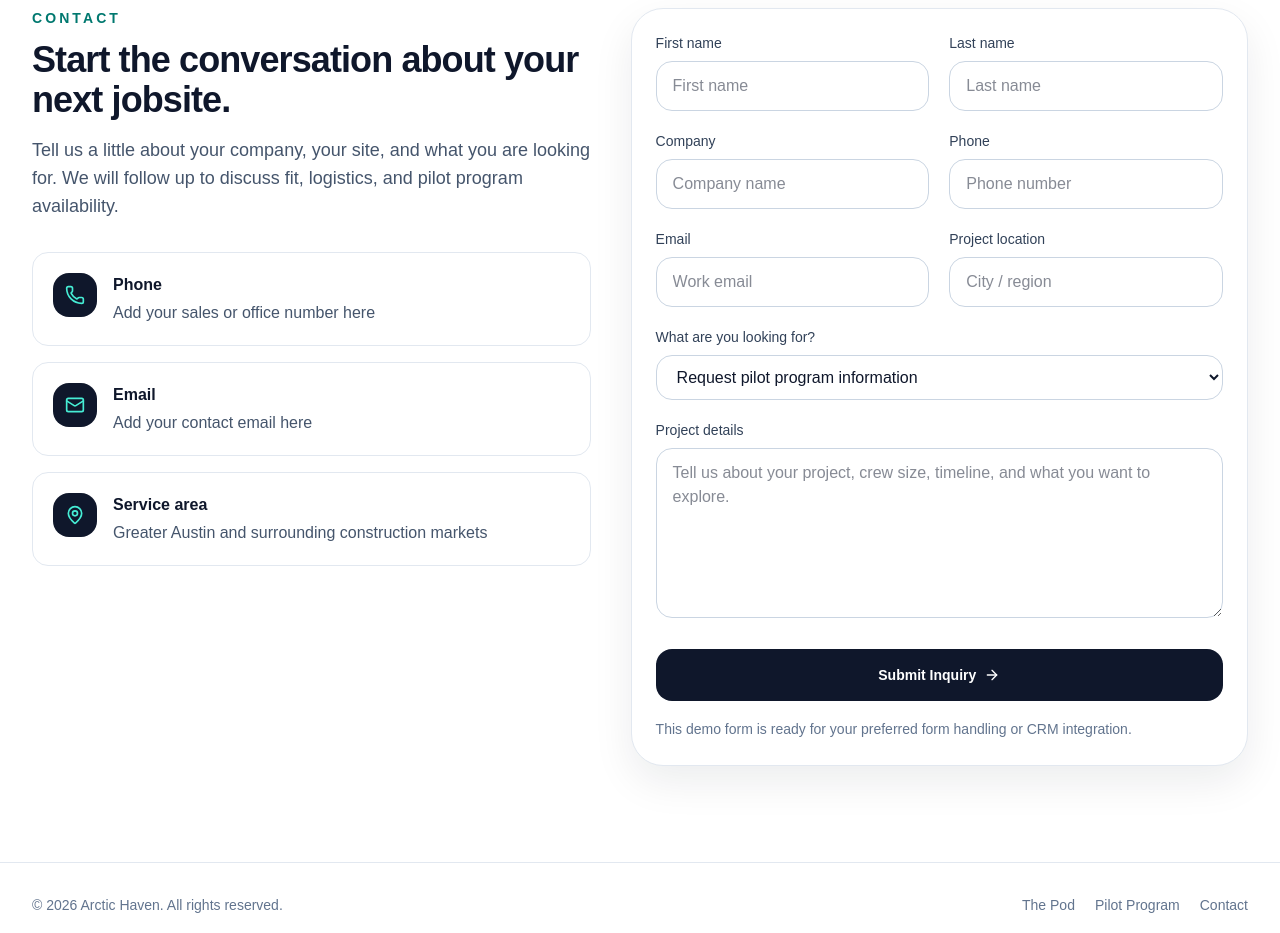
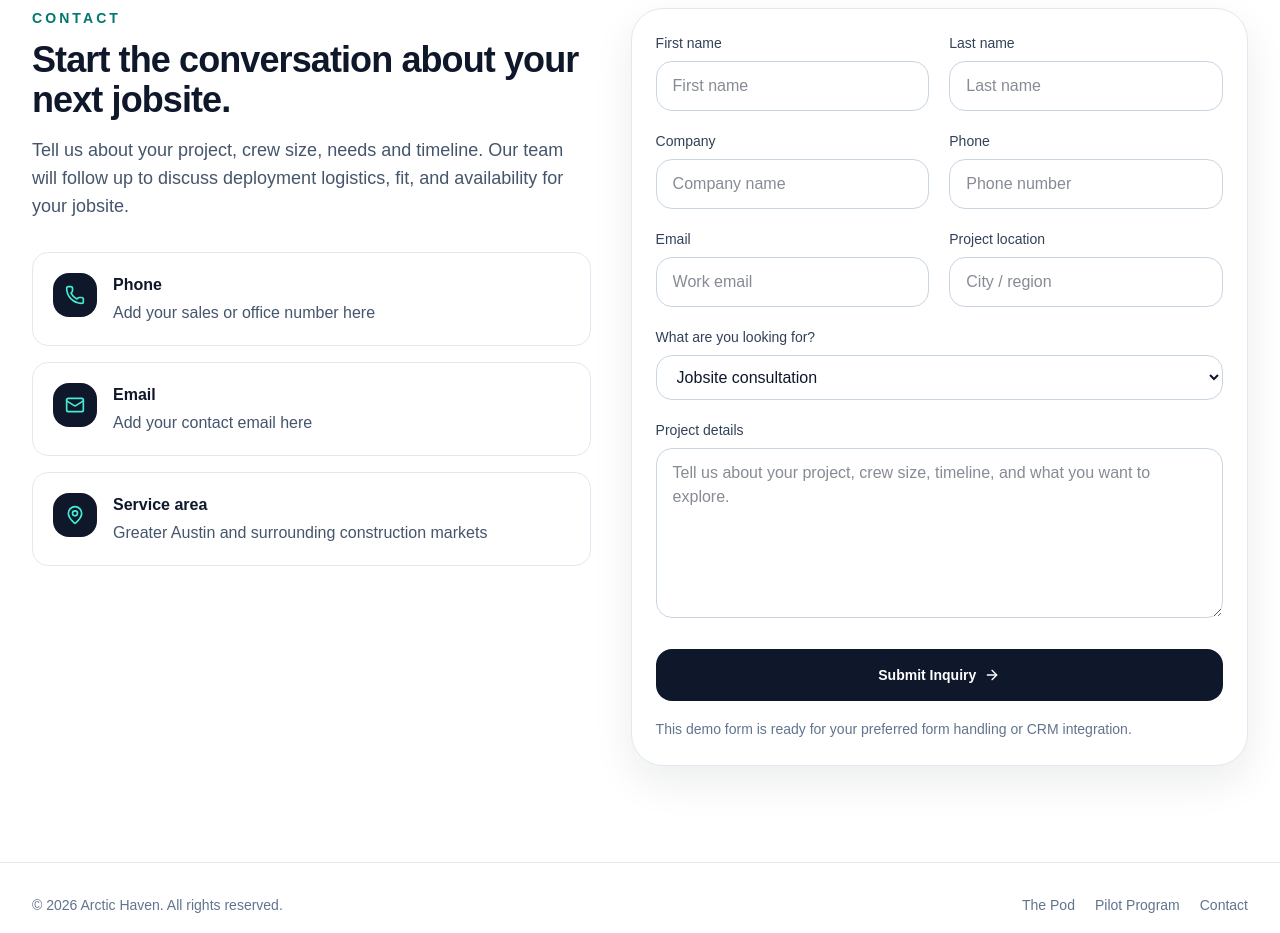
Before and after one commit to brad733/arctic, a Next.js app: page / in a window 1280 px wide. Shown: the part 5180-6113 px from the top of the page. Built offline with nearby package versions, Linux system fonts and the light colour scheme.

Commit message:
Remove pilot language from contact form and inquiry options

```diff
--- a/app/page.js
+++ b/app/page.js
@@ -437,7 +437,7 @@ export default function ArcticHavenLandingPage() {
               <SectionTitle
                 eyebrow="Contact"
                 title="Start the conversation about your next jobsite."
-                copy="Tell us a little about your company, your site, and what you are looking for. We will follow up to discuss fit, logistics, and pilot program availability."
+                copy="Tell us about your project, crew size, needs and timeline.  Our team will follow up to discuss deployment logistics, fit, and availability for your jobsite."
               />
 
               <div className="mt-8 space-y-4">
@@ -507,8 +507,7 @@ export default function ArcticHavenLandingPage() {
               <div className="mt-5">
                 <label className="mb-2 block text-sm font-medium text-slate-700">What are you looking for?</label>
                 <select name="inquiryType" className="w-full rounded-2xl border border-slate-300 px-4 py-3 outline-none transition focus:border-teal-500">
-                  <option>Request pilot program information</option>
-                  <option>Discuss jobsite fit</option>
+                  <option>Jobsite consultation</option>
                   <option>Pricing and availability</option>
                   <option>General inquiry</option>
                 </select>
```
